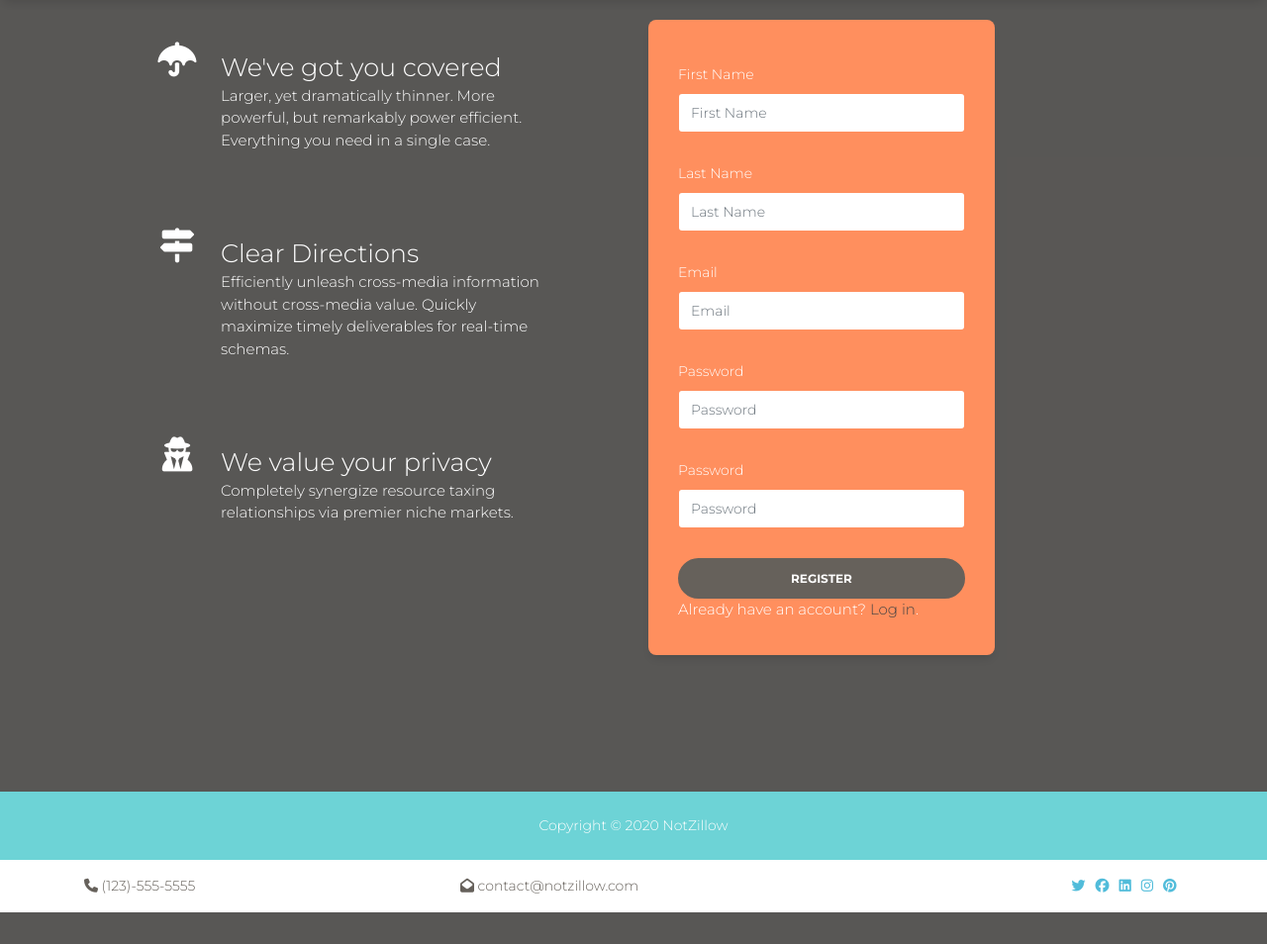
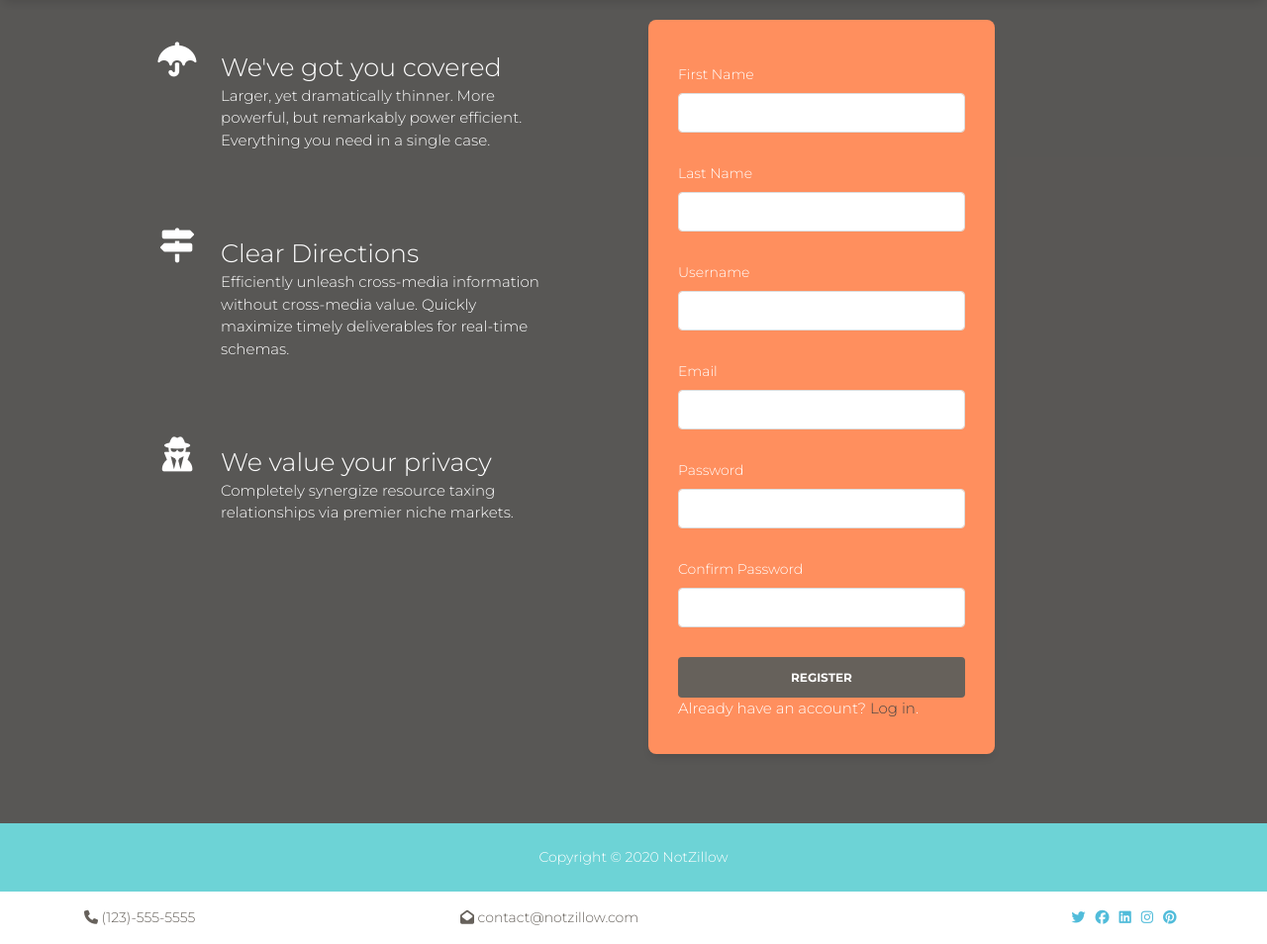
Before and after one commit to BrianMartinDev/RealtorWebsite, a Django app: page /accounts/register in a window 1280 px wide. Shown: the part 96-1050 px from the top of the page at 99% size. Before the commit the page ends 1018 px from the top, so only its background shows below. Run offline with Django 3.2, Linux system fonts and the light colour scheme; some libraries are stand-ins or nearby versions.

```diff
--- a/accounts/views.py
+++ b/accounts/views.py
@@ -1,13 +1,24 @@
 from django.contrib import messages
 from django.shortcuts import render, redirect
+from django.contrib.auth.models import User, auth
+from django.http import HttpResponse
 
 
 # /login
 def login(request):
     if request.method == 'POST':
-        print('SUBMITTED LOG')
-        return redirect('login')
-    return render(request, 'accounts/login.html')
+        username = request.POST['username']
+        password = request.POST['password']
+
+        user = auth.authenticate(username=username, password=password)
+        if user is not None:
+            auth.login(request, user)
+            messages.success(request, 'You are now logged in')
+            return redirect('dashboard')
+        else:
+            messages.error(request, 'Wrong credentials')
+    else:
+        return render(request, 'accounts/login.html')
 
 
 # /logout
@@ -20,22 +31,39 @@ def dashboard(request):
     return render(request, 'accounts/dasboard.html')
 
 
-# /register
 def register(request):
     if request.method == 'POST':
+        # Get form values
         first_name = request.POST['first_name']
         last_name = request.POST['last_name']
+        username = request.POST['username']
         email = request.POST['email']
         password = request.POST['password']
-        password_check = request.POST['password_check']
+        password2 = request.POST['password2']
 
         # Check if passwords match
-        if password == password_check:
-            messages.error(request, 'Matches')
+        if password == password2:
+            # Check username
+            if User.objects.filter(username=username).exists():
+                messages.error(request, 'That username is taken')
+                return redirect('register')
+            else:
+                if User.objects.filter(email=email).exists():
+                    messages.error(request, 'That email is being used')
+                    return redirect('register')
+                else:
+                    # Looks good
+                    user = User.objects.create_user(username=username, password=password, email=email,
+                                                    first_name=first_name, last_name=last_name)
+                    # Login after register
+                    # auth.login(request, user)
+                    # messages.success(request, 'You are now logged in')
+                    # return redirect('index')
+                    user.save()
+                    messages.success(request, 'You are now registered and can log in')
+                    return redirect('login')
         else:
-            messages.error(request, 'Password doesnt mtvh')
-
-
+            messages.error(request, 'Passwords do not match')
+            return redirect('register')
     else:
-        print('SUBMITTED Failed')
         return render(request, 'accounts/register.html')
--- a/templates/accounts/register.html
+++ b/templates/accounts/register.html
@@ -51,29 +51,33 @@
                         <div class="card card-register">
                             <!-- Alerts -->
                             {% include 'partials/_alerts.html' %}
-                            <form class="register-form"  {% url 'register' %} method="POST">
+                            <form action="{% url 'register' %}" method="POST">
                                 {% csrf_token %}
                                 <div class="form-group">
-                                    <label>First Name</label>
-                                    <input type="text" name="first_name" placeholder="First Name" class="form-control"/>
+                                    <label for="first_name">First Name</label>
+                                    <input type="text" name="first_name" class="form-control" >
                                 </div>
                                 <div class="form-group">
-                                    <label>Last Name</label>
-                                    <input type="password" name="last_name" placeholder="Last Name" class="form-control"/>
+                                    <label for="last_name">Last Name</label>
+                                    <input type="text" name="last_name" class="form-control" >
                                 </div>
                                 <div class="form-group">
-                                    <label>Email</label>
-                                    <input type="text" name="email" placeholder="Email" class="form-control"/>
+                                    <label for="username">Username</label>
+                                    <input type="text" name="username" class="form-control" >
                                 </div>
                                 <div class="form-group">
-                                    <label>Password</label>
-                                    <input type="password" name="password" placeholder="Password" class="form-control"/>
+                                    <label for="email">Email</label>
+                                    <input type="email" name="email" class="form-control" >
                                 </div>
                                 <div class="form-group">
-                                    <label>Password</label>
-                                    <input type="password" name="password_check" placeholder="Password" class="form-control"/>
+                                    <label for="password2">Password</label>
+                                    <input type="password" name="password" class="form-control" required>
                                 </div>
-                                <button class="btn btn-block btn-round"> Register</button>
+                                <div class="form-group">
+                                    <label for="password">Confirm Password</label>
+                                    <input type="password" name="password2" class="form-control" required>
+                                </div>
+                                <input type="submit" value="Register" class="btn btn-secondary btn-block">
                             </form>
                             <div class="login">
                                 <p>Already have an account? <a href="">Log in</a>.</p>
--- a/templates/partials/_navbar.html
+++ b/templates/partials/_navbar.html
@@ -45,7 +45,7 @@
                             class="nav-item mr-3"
                         {% endif %}
                 >
-                    <a class="nav-link" data-toggle="modal" data-target="#loginModal" href="">Register</a>
+                    <a class="nav-link" data-toggle="modal" data-target="#loginModal" href="{% url 'register' %}">Register</a>
                 </li>
 
             </ul>
@@ -81,7 +81,7 @@
                             {% endif %}
                     >
                         <a class="nav-link">
-                            <i class="fas fa-user-plus"></i> Register</a>
+                            <i class="fas fa-user-plus" href="{% url 'register' %}"></i> Register</a>
                     </li>
                     <li
                             {% if 'login' in request.path %}
```
Also changed, not shown: templates/accounts/login.html (+9 -7 lines).
